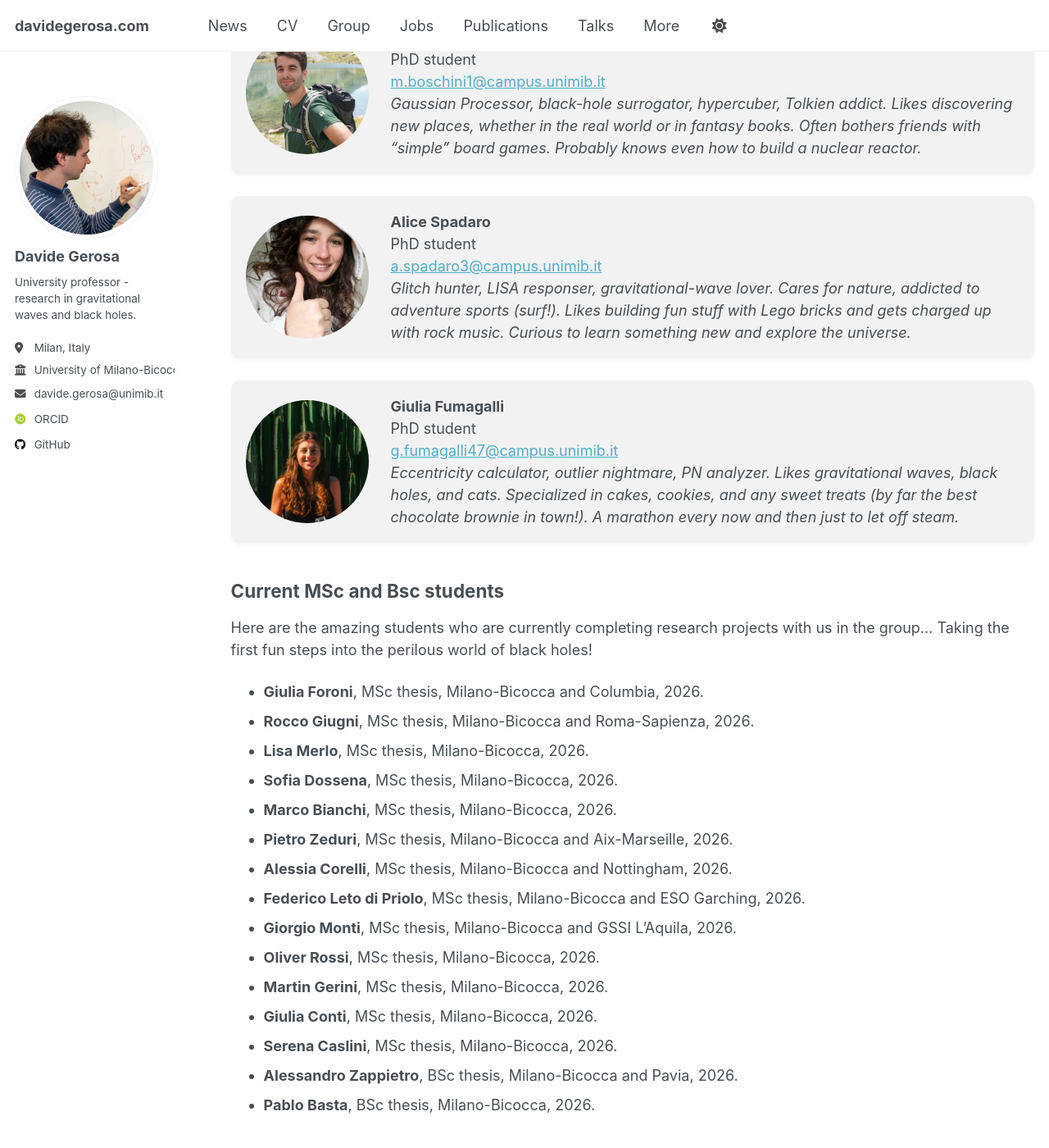
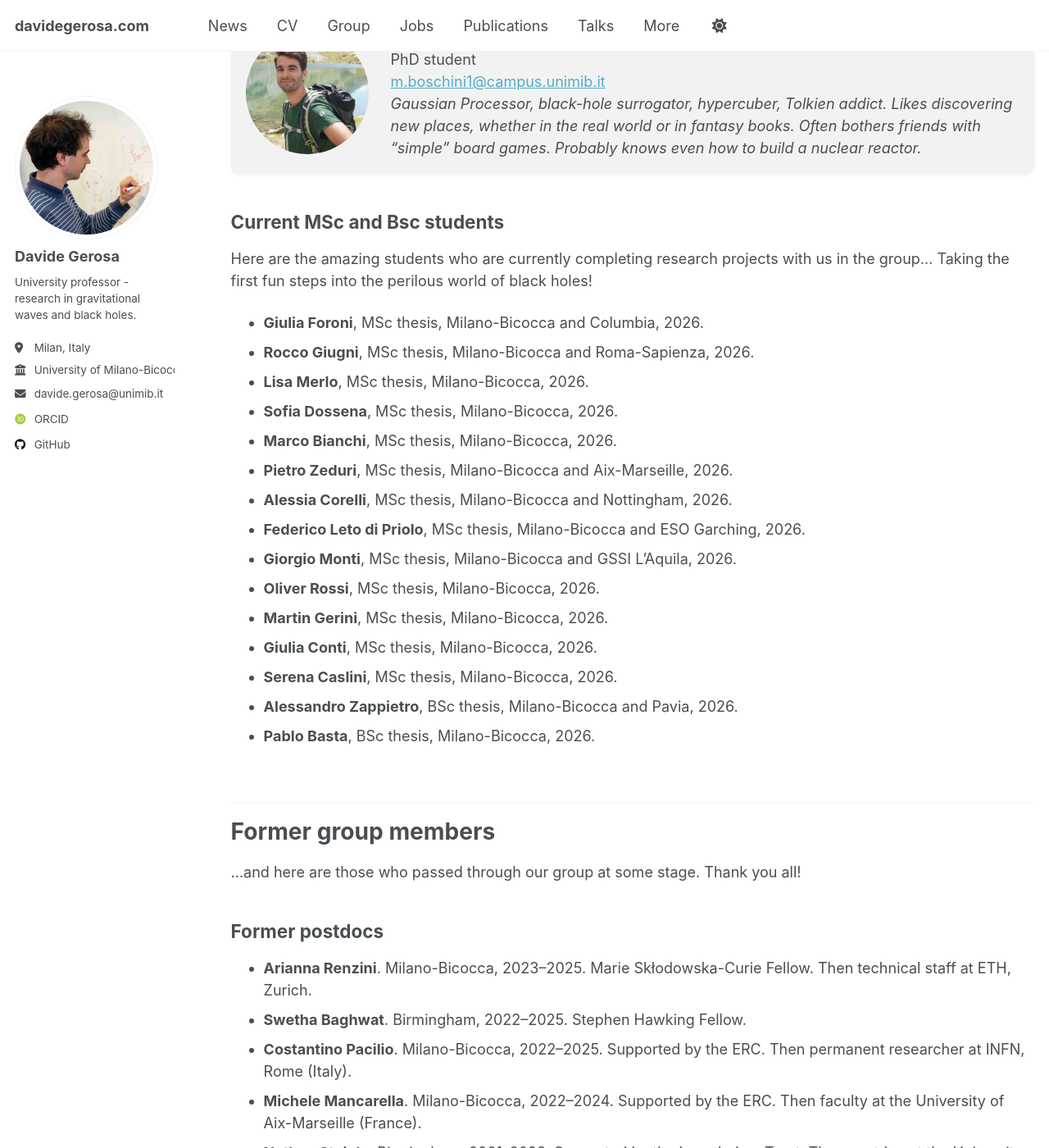
Before and after one commit to dgerosa/website, a Jekyll site: the page built from _pages/group.md, in a window 1280 px wide and 1400 px high, scrolled down 2933 px. Shown: the whole window at 82% size. Built offline with Jekyll 4.4.1, drawn with Linux system fonts in a browser that asks for light colours; some web fonts are replaced; some of the changed text lies outside the part shown.

Commit message:
Website update from workflow

```diff
--- a/_pages/_group.md
+++ b/_pages/_group.md
@@ -48,15 +48,6 @@ Here are the amazing people in my group. Come visit and chat science with us! If
   </div>
 </div>
 <div class="person">
-  <img src="{{ '/images/philippa-cole.jpg' | relative_url }}" alt="Philippa Cole" class="person-photo">
-  <div class="person-text">
-    <strong>Philippa Cole</strong><br>
-    Postdoc<br>
-<a href="mailto:philippa.cole@unimib.it">philippa.cole@unimib.it</a><br>
-    <em>Dark matter hunter, gravitational wave decipherer, primordial black hole dreamer. Looking for signatures of dark matter in gravitational wave signals. Enjoys food-centric trips around the world and dancing to Beyonce.</em>
-  </div>
-</div>
-<div class="person">
   <img src="{{ '/images/ssohrab-borhanian.jpg' | relative_url }}" alt="Ssohrab Borhanian" class="person-photo">
   <div class="person-text">
     <strong>Ssohrab Borhanian</strong><br>
@@ -72,6 +63,15 @@ Here are the amazing people in my group. Come visit and chat science with us! If
     Postdoc<br>
 <a href="mailto:nicholas.loutrel@unimib.it">nicholas.loutrel@unimib.it</a><br>
     <em>Stationary phaser, burst calculator, catastrophe theorizer. Perhaps a secret agent. Still can’t understand why we talk probabilities while he lives in a deterministic world.</em>
+  </div>
+</div>
+<div class="person">
+  <img src="{{ '/images/philippa-cole.jpg' | relative_url }}" alt="Philippa Cole" class="person-photo">
+  <div class="person-text">
+    <strong>Philippa Cole</strong><br>
+    Postdoc<br>
+<a href="mailto:philippa.cole@unimib.it">philippa.cole@unimib.it</a><br>
+    <em>Dark matter hunter, gravitational wave decipherer, primordial black hole dreamer. Looking for signatures of dark matter in gravitational wave signals. Enjoys food-centric trips around the world and dancing to Beyonce.</em>
   </div>
 </div>
 <div class="person">
@@ -119,24 +119,6 @@ Here are the amazing people in my group. Come visit and chat science with us! If
     <em>Gaussian Processor, black-hole surrogator, hypercuber, Tolkien addict. Likes discovering new places, whether in the real world or in fantasy books. Often bothers friends with “simple” board games. Probably knows even how to build a nuclear reactor.</em>
   </div>
 </div>
-<div class="person">
-  <img src="{{ '/images/alice-spadaro.jpg' | relative_url }}" alt="Alice Spadaro" class="person-photo">
-  <div class="person-text">
-    <strong>Alice Spadaro</strong><br>
-    PhD student<br>
-<a href="mailto:a.spadaro3@campus.unimib.it">a.spadaro3@campus.unimib.it</a><br>
-    <em>Glitch hunter, LISA responser, gravitational-wave lover. Cares for nature, addicted to adventure sports (surf!). Likes building fun stuff with Lego bricks and gets charged up with rock music. Curious to learn something new and explore the universe.</em>
-  </div>
-</div>
-<div class="person">
-  <img src="{{ '/images/giulia-fumagalli.jpg' | relative_url }}" alt="Giulia Fumagalli" class="person-photo">
-  <div class="person-text">
-    <strong>Giulia Fumagalli</strong><br>
-    PhD student<br>
-<a href="mailto:g.fumagalli47@campus.unimib.it">g.fumagalli47@campus.unimib.it</a><br>
-    <em>Eccentricity calculator, outlier nightmare, PN analyzer. Likes gravitational waves, black holes, and cats. Specialized in cakes, cookies, and any sweet treats (by far the best chocolate brownie in town!). A marathon every now and then just to let off steam.</em>
-  </div>
-</div>
 </div>
 ## Current MSc and Bsc students
 Here are the amazing students who are currently completing research projects with us in the group… Taking the first fun steps into the perilous world of black holes!
```
Also changed, not shown: other parts of _pages/_group.md (+3 -1 lines), _pages/_citations.md (+4 -4 lines), _pages/_publications.md (+1 -1 lines), _pages/_talks.md (+1 -1 lines).
